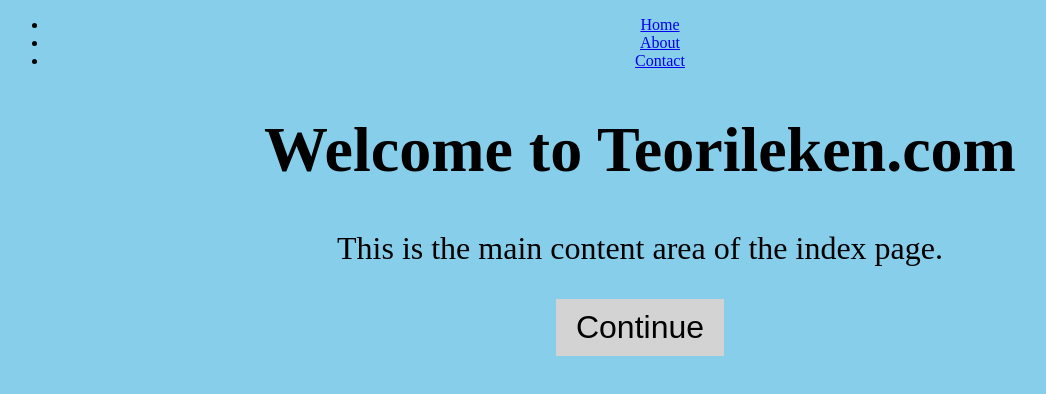
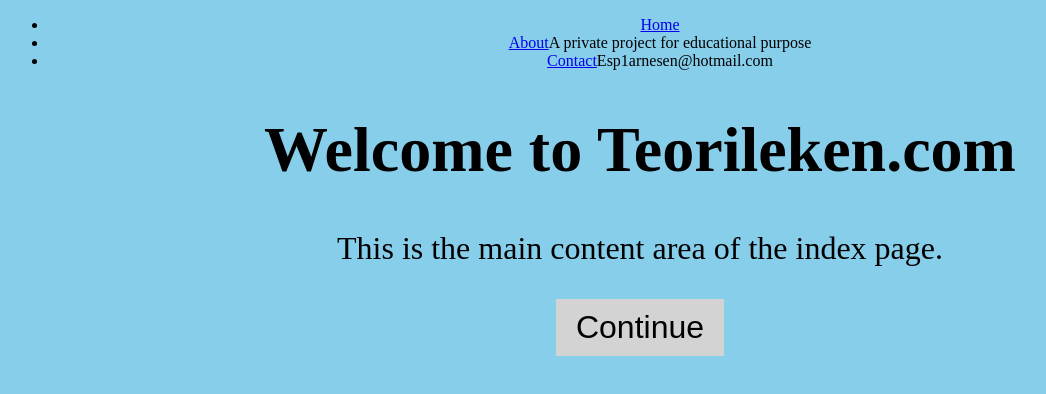
Before and after one commit to Eshard89/Teorileken.com, a plain HTML site: page index.html in a window 1280 px wide. Shown: the whole page, without its empty margins (0-1046 px from the left). Drawn offline with Linux system fonts and the light colour scheme.

Commit message:
Update index.html

```diff
--- a/index.html
+++ b/index.html
@@ -24,8 +24,8 @@
       <nav>
         <ul>
           <li><a href="#">Home</a></li>
-          <li><a href="#">About</a></li>
-          <li><a href="#">Contact</a></li>
+          <li><a href="#">About</a>A private project for educational purpose</li>
+          <li><a href="#">Contact</a>Esp1arnesen@hotmail.com</li>
         </ul>
       </nav>
     </header>
```
